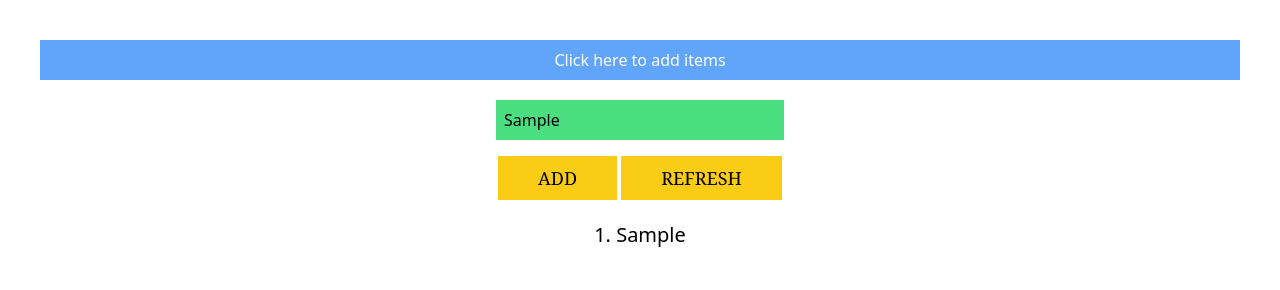
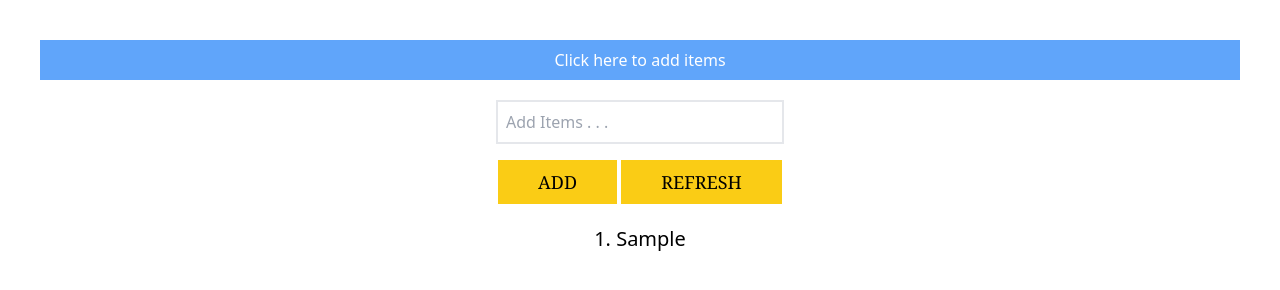
Before and after one commit to ArfanFahad/Simple-Note-Application, a plain HTML site: page index.html in a window 1280 px wide. Both pictures are taken after typing "Sample" into the empty fields and a click on the button "ADD". Drawn offline with nearby package versions, Linux system fonts and the light colour scheme.

Commit message:
fix the problem that the input will be empty after adding a new item

```diff
--- a/index.html
+++ b/index.html
@@ -31,7 +31,7 @@
 
 <div id="contain" class="text-center m-10">
   <h1 class="bg-blue-400 text-white py-2 font-sans">Click here to add items </h1>
-  <input id="input1" name="myInput" type="text" class="bg-green-400 mt-5 p-2 w-72" placeholder="Add Items . . .">
+  <input id="input1" name="myInput" type="text" class="border-2 mt-5 p-2 w-72" placeholder="Add Items . . .">
   <br>
   <button onclick="add()" id="myBtn" class="hover:bg-red-300 duration-200 mt-4 bg-yellow-400 py-2 px-10 font-serif text-lg">ADD</button>
   <button onclick="refresh()" class="hover:bg-red-300 duration-200 mt-4 bg-yellow-400 py-2 px-10 font-serif text-lg">REFRESH</button>
--- a/script.js
+++ b/script.js
@@ -8,12 +8,14 @@ function add() {
   let items = document.createElement("li");
   items.style.marginTop = "20px";
   items.style.fontSize = "20px";
+
   if (input == "") {
     alert("Please Insert a Note!");
   } else {
     items.textContent = `${counter}. ${input}`;
     let myList = document.querySelector("#unorder");
     myList.appendChild(items);
+    document.getElementById("input1").value = "";
     counter++;
   }
 }
@@ -21,5 +23,8 @@ function add() {
 function refresh () {
   let item = document.getElementById("unorder");
   item.textContent = "";
+  let refreshInput = document.querySelector("#input1").value;
+  refreshInput.value == "";
+
   counter = 1;
 }
```
